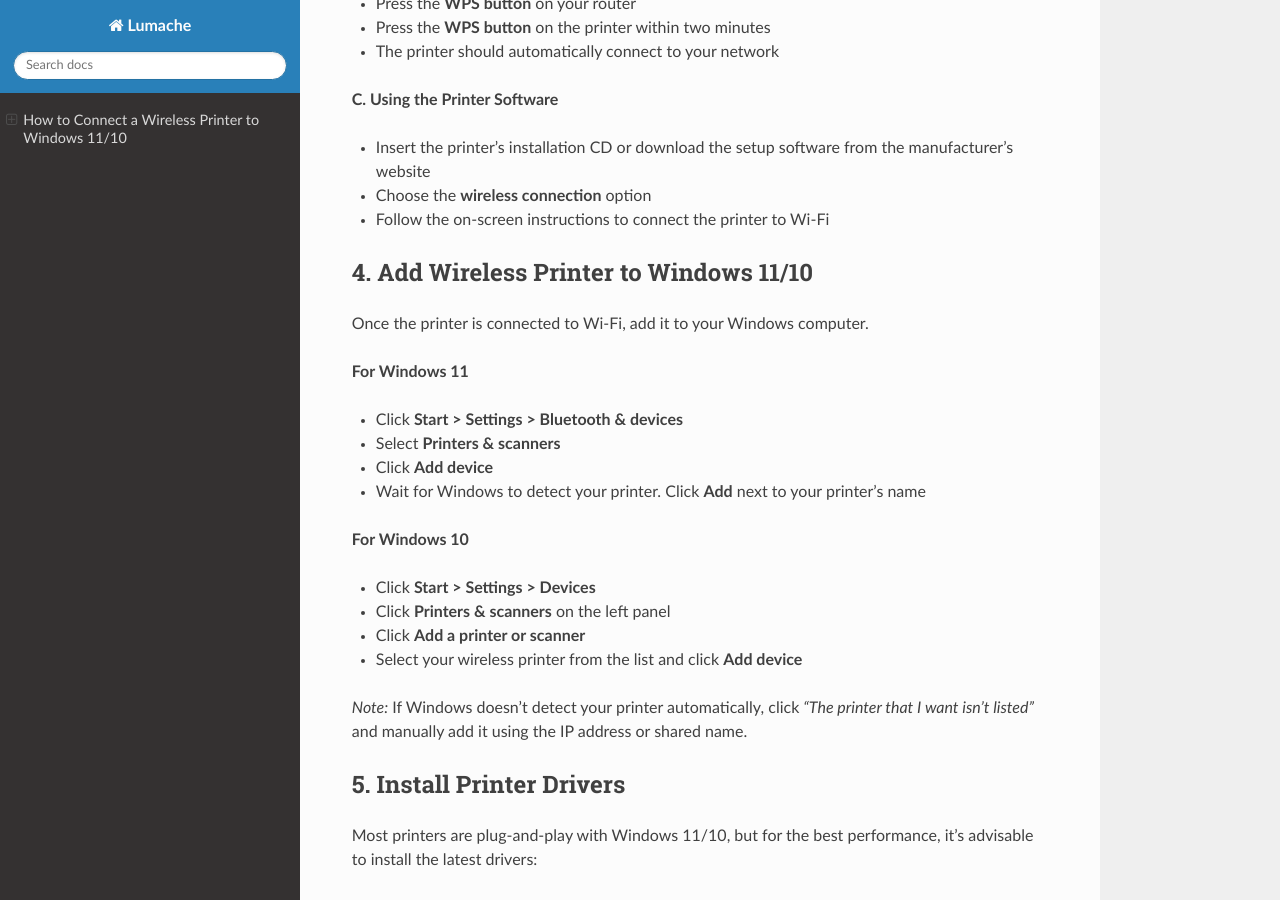
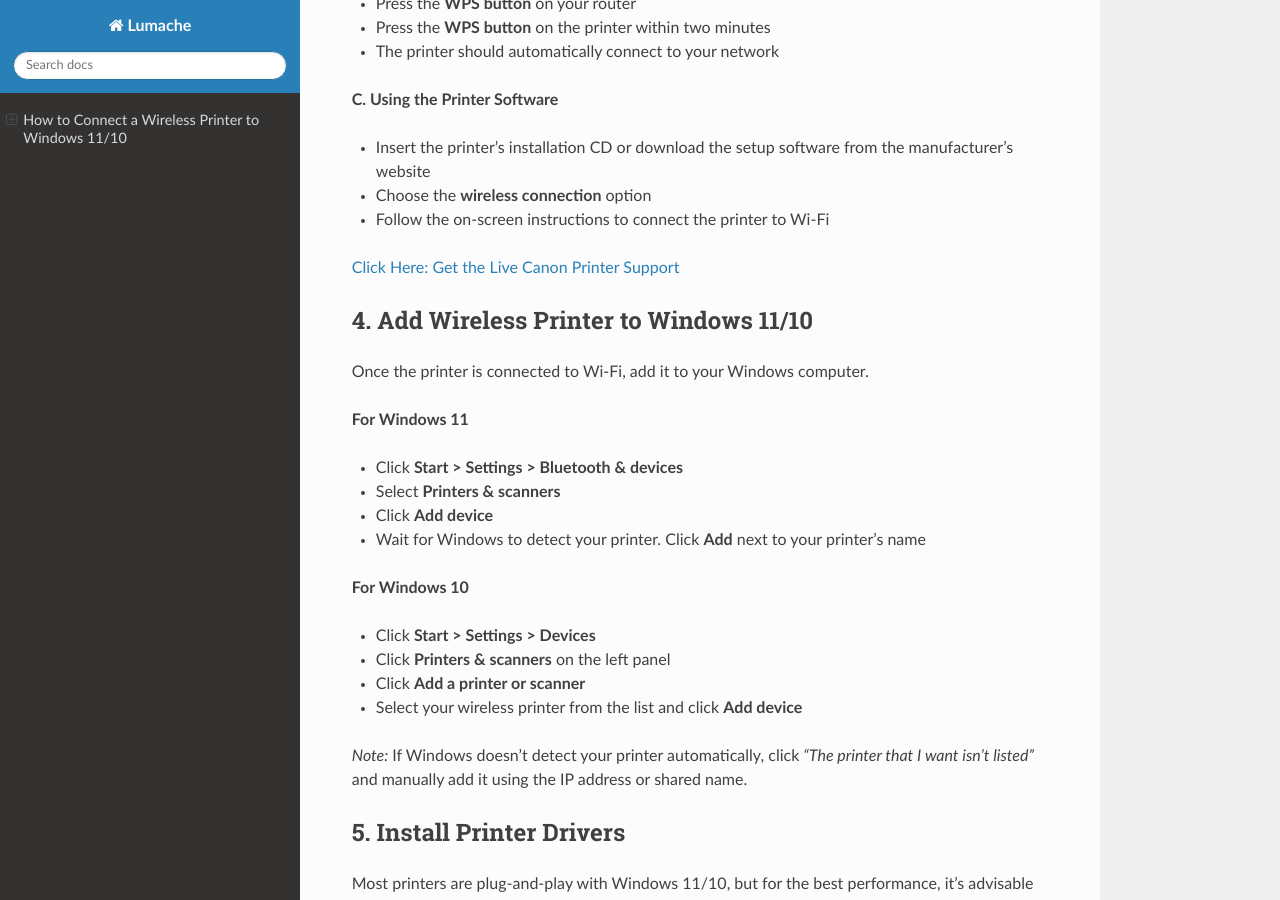
Before and after one commit to trickjack/connect-a-wireless-printer-easily-windows, a Sphinx documentation site: the page built from docs/source/index.rst, in a window 1280 px wide and 900 px high, scrolled down 1117 px. Built offline with Sphinx 7.4.7 and the Read the Docs theme 3.1.0, drawn with Linux system fonts in a browser that asks for light colours.

Commit message:
Update index.rst

```diff
--- a/docs/source/index.rst
+++ b/docs/source/index.rst
@@ -45,6 +45,8 @@ If your router and printer support WPS:
 - Insert the printer's installation CD or download the setup software from the manufacturer’s website
 - Choose the **wireless connection** option
 - Follow the on-screen instructions to connect the printer to Wi-Fi
+
+`Click Here: Get the Live Canon Printer Support <https://jivo.chat/KlZSRejpBm>`_
 
 4. Add Wireless Printer to Windows 11/10
 ----------------------------------------
```
